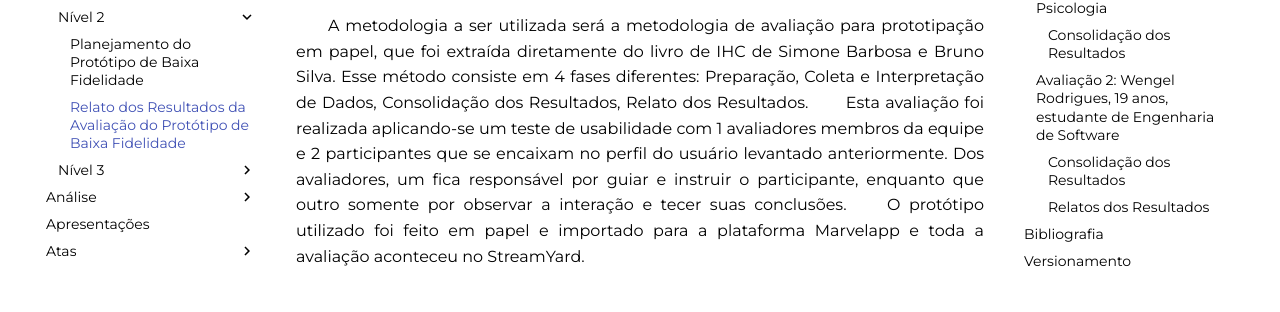
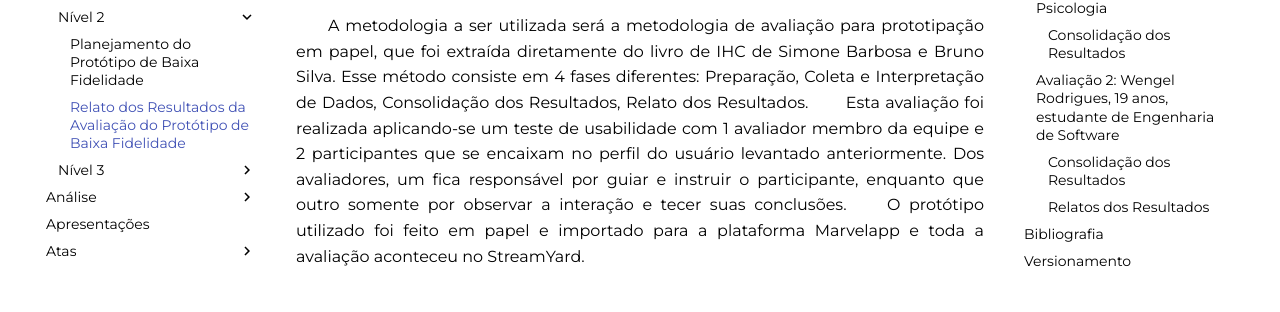
Before and after one commit to CarlosZoft/2020.2-Ingresso.eear, an MkDocs documentation site: the page built from docs/design-ava-dese/nivel-2/resultado-prot-papel.md, in a window 1280 px wide and 900 px high, scrolled down 325 px. Shown: the part 244-556 px from the top of the window. Built offline with MkDocs 1.6.1 and Material for MkDocs 9.7.7, drawn with Linux system fonts in a browser that asks for light colours; comment, search, counter and statistics services are not loaded; some of the changed text lies outside the part shown.

Commit message:
(#57) Correções no documento do protótipo de baixa fidelidade

```diff
--- a/docs/design-ava-dese/nivel-2/resultado-prot-papel.md
+++ b/docs/design-ava-dese/nivel-2/resultado-prot-papel.md
@@ -6,7 +6,7 @@
 
 ## Metodologia
 &emsp;&emsp;A metodologia a ser utilizada será a metodologia de avaliação para prototipação em papel, que foi extraída diretamente do livro de IHC de Simone Barbosa e Bruno Silva. Esse método consiste em 4 fases diferentes: Preparação, Coleta e Interpretação de Dados, Consolidação dos Resultados, Relato dos Resultados.
-&emsp;&emsp;Esta avaliação foi realizada aplicando-se um teste de usabilidade com 1 avaliadores membros da equipe e 2 participantes que se encaixam no perfil do usuário levantado anteriormente. Dos avaliadores, um fica responsável por guiar e instruir o participante, enquanto que outro somente por observar a interação e tecer suas conclusões.
+&emsp;&emsp;Esta avaliação foi realizada aplicando-se um teste de usabilidade com 1 avaliador membro da equipe e 2 participantes que se encaixam no perfil do usuário levantado anteriormente. Dos avaliadores, um fica responsável por guiar e instruir o participante, enquanto que outro somente por observar a interação e tecer suas conclusões.
 &emsp;&emsp;O protótipo utilizado foi feito em papel e importado para a plataforma Marvelapp e toda a avaliação aconteceu no StreamYard.
 ## Avaliações
 &emsp;&emsp;As seguintes avaliações foram feitas pelo StreamYard utilizando a plataforma de prototipação Marvelapp.
@@ -26,7 +26,7 @@
 
 #### Relatos dos Resultados
 &emsp;&emsp;Tendo como objetivo a verificação do protótipo de baixa fidelidade e sua conformidade com as metas de usabilidades propostas, a presente avaliação tem como o escopo as tarefas de realizar uma inscrção em concurso e acompanhar a inscrição.<br>
-&emsp;&emsp;A avalição se deu com dois avaliadores membro da equipe do projeto e os estudante de Psicologia Jõao Rosena, 21 anos, e o estudante de Engenharia de Software, Wengel Rodrigues.. O protótipo utilizado foi feito em papel e digitalizado para a plataforma Marvelapp e toda a avaliação se deu de forma remota.<br>
+&emsp;&emsp;A avalição se deu com dois avaliadores membro da equipe do projeto e os estudante de Psicologia Jõao Rosena, 21 anos, e o estudante de Engenharia de Software, Wengel Rodrigues. O protótipo utilizado foi feito em papel e digitalizado para a plataforma Marvelapp e toda a avaliação se deu de forma remota.<br>
 &emsp;&emsp;Com base em tudo que foi levantado nessa avalição, os seguintes problemas de usabilidade foram identificados e devem ser corrigidos na elaboração do protótipo de alta fidelidade:
 - O Wengel conseguiu realizar a atividade de busca pelo concurso e efetuação da inscrição conforme modelado na análise de tarefas sem apresentar muitas dificuldades. No entanto, foi observado que ao realizar a inscrição, o participante demora cerca de 12 segundos para entender em qual página está e assimilar que a inscrição foi feita com sucesso.
 - O Wengel conseguiu realizar a atividade de acompanhamento de inscrição conforme modelado na análise de tarefas sem apresentar nenhum impedimento. Ele afirma que foi intuitivo mas diz que poderia melhorar o fluxo para acompanhar a inscrição, tendo um pequeno problema para assimilar o menu "Meus exames".
```
Also changed, not shown: other parts of docs/design-ava-dese/nivel-2/resultado-prot-papel.md (+1 -1 lines).
